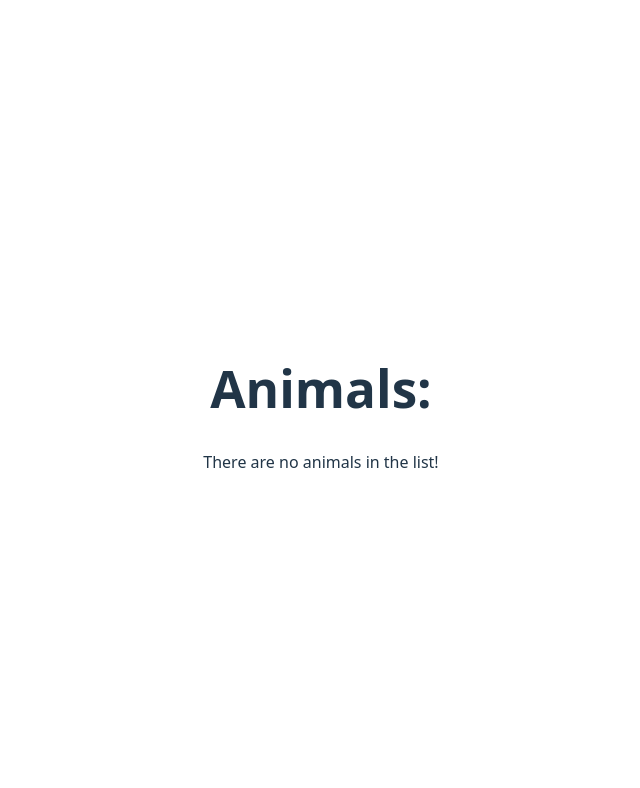
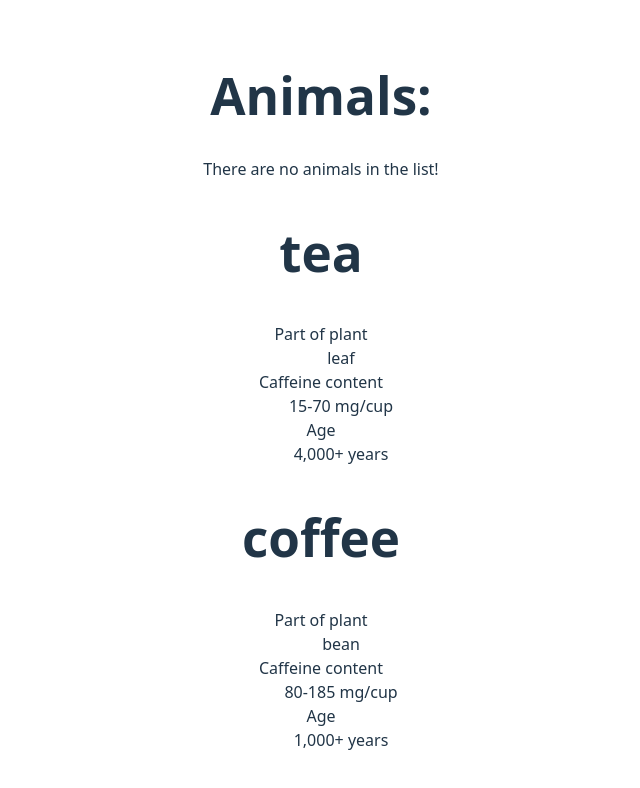
Before and after one commit to Varsonix/my-first-react-app, a React (Vite) app: page / in a window 1280 px wide. Shown: the top 788 px of the page, without its empty margins (319-959 px from the left). Built offline with nearby package versions, Linux system fonts and the light colour scheme.

Commit message:
Two lessons

```diff
--- a/src/App.jsx
+++ b/src/App.jsx
@@ -1,11 +1,14 @@
 import './App.css'
 import AnimalsList from './components/AnimalsList'
+import PackingList from './components/Lessons/PackingList'
+import DrinkList from './components/Lessons/DrinkList'
 
 function App() {
 
   return (
     <div>
       <AnimalsList />
+      <DrinkList />
     </div>
   )
 }
--- /dev/null
+++ b/src/components/Lessons/DrinkList.jsx
@@ -0,0 +1,70 @@
+const drinks = {
+    tea: {
+        part: 'leaf',
+        caffeine: '15-70 mg/cup',
+        age: '4,000+ years'
+    },
+    coffee: {
+        part: 'bean',
+        caffeine: '80-185 mg/cup',
+        age: '1,000+ years'
+    }
+};
+
+function Drink({ name }) {
+    const info = drinks[name];
+    return (
+      <section>
+        <h1>{name}</h1>
+        <dl>
+          <dt>Part of plant</dt>
+          <dd>{info.part}</dd>
+          <dt>Caffeine content</dt>
+          <dd>{info.caffeine}</dd>
+          <dt>Age</dt>
+          <dd>{info.age}</dd>
+        </dl>
+      </section>
+    );
+  }
+
+  export default function DrinkList() {
+    return (
+      <div>
+        <Drink name="tea" />
+        <Drink name="coffee" />
+      </div>
+    );
+  }
+
+
+  /*
+
+  Original Assignment: Convert this code from ternary operators to something else
+
+  function Drink({ name }) {
+  return (
+    <section>
+      <h1>{name}</h1>
+      <dl>
+        <dt>Part of plant</dt>
+        <dd>{name === 'tea' ? 'leaf' : 'bean'}</dd>
+        <dt>Caffeine content</dt>
+        <dd>{name === 'tea' ? '15–70 mg/cup' : '80–185 mg/cup'}</dd>
+        <dt>Age</dt>
+        <dd>{name === 'tea' ? '4,000+ years' : '1,000+ years'}</dd>
+      </dl>
+    </section>
+  );
+}
+
+export default function DrinkList() {
+  return (
+    <div>
+      <Drink name="tea" />
+      <Drink name="coffee" />
+    </div>
+  );
+}
+
+*/
--- /dev/null
+++ b/src/components/Lessons/PackingList.jsx
@@ -0,0 +1,43 @@
+// Unicode for checkmark is U+2705, you can either do this via copy pasting the actual ✅, or you can use {'\u2705'}, or String.fromCodePoint(0x2705)
+// Unicode for x mark is U+274C, you can either do this via copy pasting the actual ❌, or you can use {'\u274C'}, or String.fromCodePoint(0x274C)
+
+function Item({ name, importance, isPacked }) {
+    return (
+      <li className="item">
+        {name}
+        {isPacked ? ' \u2705' : ' \u274C'}
+        {importance > 0 && ' '}
+        {importance > 0 &&
+          <i>(Importance: {importance})</i>
+        }
+      </li>
+    );
+  }
+
+export default function PackingList() {
+    return (
+        <section>
+            <h1>
+                Sally Ride's Packing List
+            </h1>
+
+            <ul>
+                <Item
+                    importance={9}
+                    isPacked={true}
+                    name="Space Suit"
+                />
+                <Item
+                    importance={0}
+                    isPacked={false}
+                    name="Helmet with golden leaf"
+                />
+                <Item
+                    importance={7}
+                    isPacked={true}
+                    name="Photo of Tam"
+                />
+            </ul>
+        </section>
+    )
+}
```
